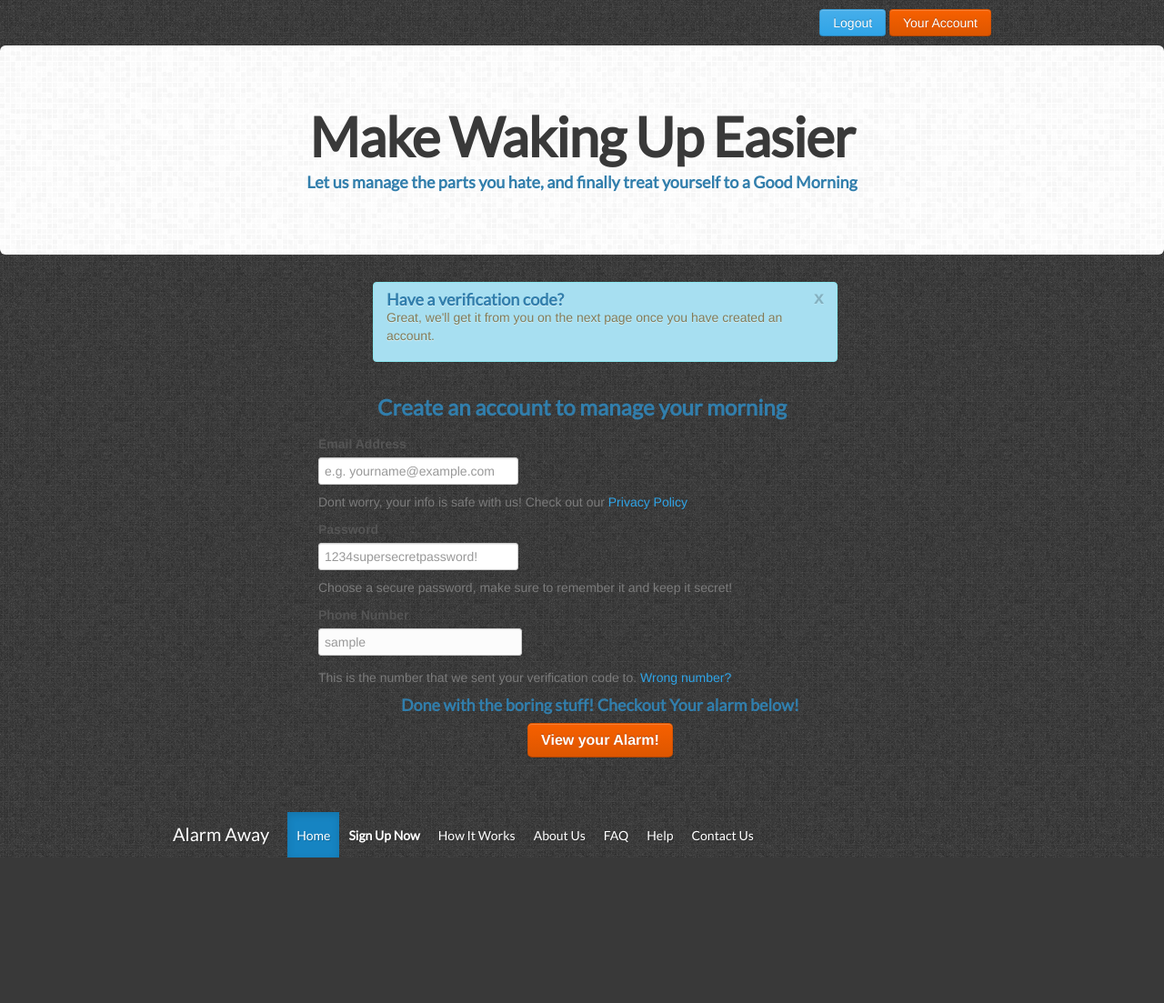
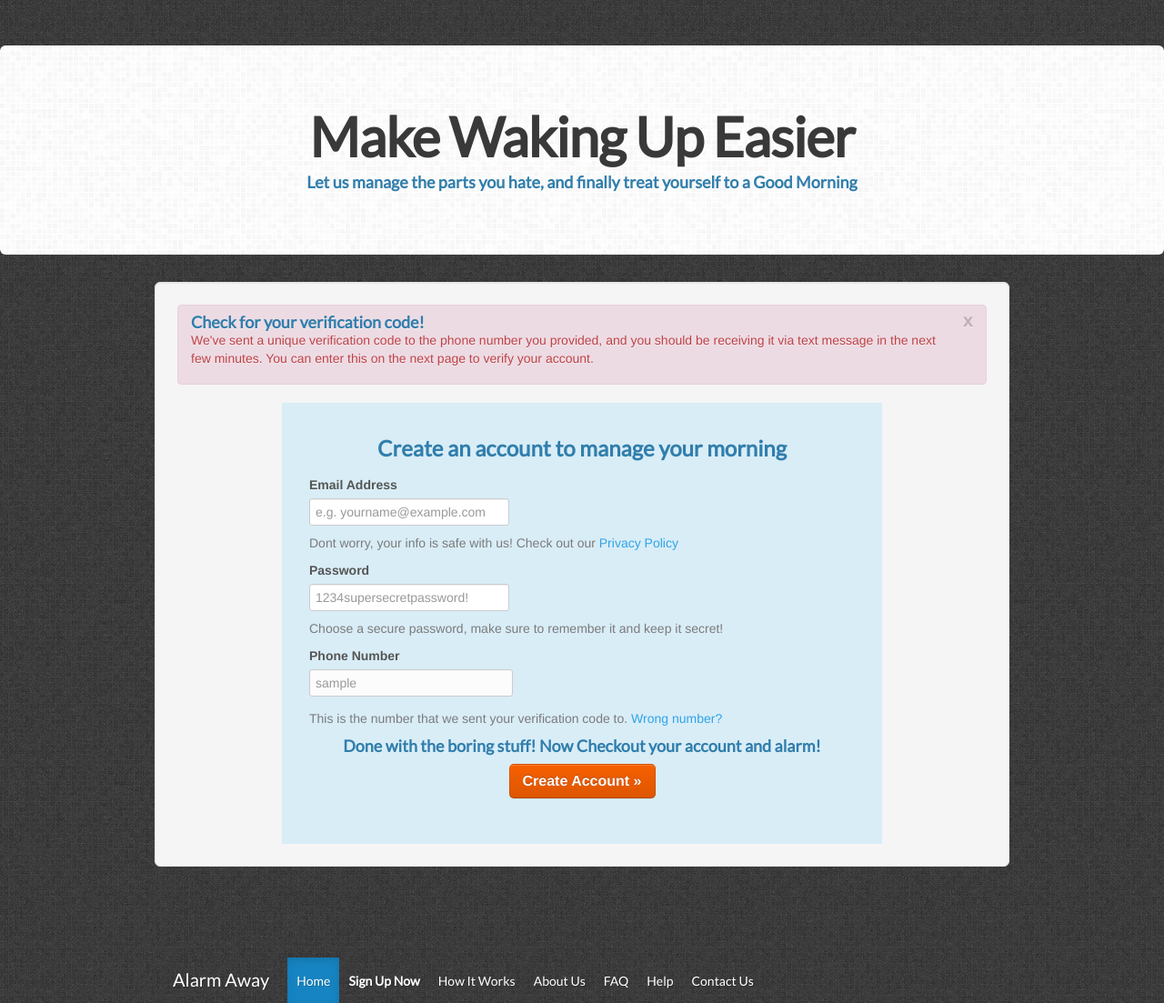
Before and after one commit to JRoszkow789/alarmaway, a Flask app: template templates/register-cont.html in a window 1280 px wide. Shown: the whole page at 91% size. Before the commit the page ends 943 px from the top, so only its background shows below. Run offline with Flask 2, Linux system fonts and the light colour scheme; the template is opened without the code that fills it, so the values that code supplies are empty; the visitor is signed in with stand-in values (Sample User, id 1); parts of the project's set-up code (start-up, migrations or seed data) failed here and were passed over; some libraries are stand-ins or nearby versions.

Commit message:
Update base html template to allow override of entire meta-nav-bar or just it's content. Updated second reg page to go along with UI scheme and made a few other tweaks to (*hopefully) increase the user's experience

```diff
--- a/templates/base.html
+++ b/templates/base.html
@@ -87,9 +87,11 @@
 <!-- Page and content wrapper for the fixed-to-bottom nav bar. -->
 <div id="wrap">
 
-<!-- Top Meta-Nav bar -->
+<!-- Top Meta-Nav bar. Can be overridden if necessary with block meta_nav. -->
+{% block meta_nav %}
   <div class="navbar aa-nav">
     <div class="navbar-inner aa-nav-inner">
+    {% block meta_nav_content %}
       {% if session.user_id %}
         <a class="btn btn-primary" href="{{ url_for('logout') }}">Logout</a>
         <a class="btn btn-warning" href="{{ url_for('user_home') }}">Your Account</a>
@@ -97,8 +99,10 @@
         <a class="btn btn-primary" href="{{ url_for('login') }}">Sign In</a>
         <a class="btn btn-warning" href="{{ url_for('registration') }}">Sign Up</a>
       {% endif %}
+    {% endblock %}
     </div>
   </div>
+{% endblock %}
 <!-- End Meta nav area -->
 
 <!-- Main 'Hero Unit' header. Can be customized with block's 'hero_title' and
--- a/templates/register-cont.html
+++ b/templates/register-cont.html
@@ -1,32 +1,49 @@
 {% extends "base.html" %}
+{% block preheader %}
+<style type="text/css">
+  .form-content-container {
+    width: 100%;
+    max-width: 600px;
+    padding: 20px 30px 30px 30px;
+    margin-left: auto;
+    margin-right: auto;
+  }
+</style>
+{% endblock %}
+{% block meta_nav_content %}{% endblock %}
 {% block hero_title %}Make Waking Up Easier{% endblock %}
 {% block hero_subtitle %}
   Let us manage the parts you hate, and finally treat yourself to a
   Good Morning
 {% endblock %}
 {% block content %}
-<div class="row">
-  <div id="ver-alert" class="alert alert-info span6 offset3">
+<div class="row well well-large major-container">
+  <div class="row zero-row">
+    <div class="alert alert-error">
       <button type="button" class="close" data-dismiss="alert">x</button>
-    <h4>Have a verification code?</h4>
-    <p>Great, we'll get it from you on the next page once
-      you have created an account.
+      <h4>Check for your verification code!</h4>
+      <p>
+        We've sent a unique verification code to the phone number you provided,
+        and you should be receiving it via text message in the next few minutes.
+        You can enter this on the next page to verify your account.
       </p>
     </div>
   </div>
   {% if error %}
   <div class="row">
-  <div class="span8 offset2 t-left alert alert-error">
+    <div class="t-left alert alert-error">
       <h4>Oops!</h4>
       {{ error }}
     </div>
   </div>
   {% endif %}
+  <div class="row zero-row">
+    <div class="form-content-container faded-insert">
       <h3 class="t-center">
         Create an account to manage your morning
       </h3>
       <form action="{{ url_for('registration') }}" method="post"
-    class="span8 offset2 t-left signup-form">
+          class="left">
         <label>
           <strong>Email Address</strong>
         </label>
@@ -37,7 +54,8 @@
           <a href="#">Privacy Policy</a>
         </span>
         <label>
-    <strong>Password</strong></label>
+          <strong>Password</strong>
+        </label>
         <input type="password"
           name="user_password" placeholder="1234supersecretpassword!" />
         <span class="help-block">
@@ -46,18 +64,23 @@
         <label>
           <strong>Phone Number</strong>
         </label>
-  <span class="input-large uneditable-input">{{ session.user_phone }}</span>
+        <span class="input-large uneditable-input">
+          {{ session.user_phone }}
+        </span>
         <span class="help-block">
           This is the number that we sent your verification code to.
           <a href="#">Wrong number?</a>
         </span>
         <h4 class="t-center">
-    Done with the boring stuff! Checkout Your alarm below!
+          Done with the boring stuff! Now Checkout your account and alarm!
         </h4>
         <div class="t-center">
           <button type="submit" class="btn btn-warning btn-large">
-    <strong>View your Alarm!</strong>
+            <strong>Create Account &raquo;</strong>
           </button>
         </div>
       </form>
+    </div>
+  </div>
+</div>
 {% endblock %}
```
Lines whose indentation alone changed are shown as unchanged.
